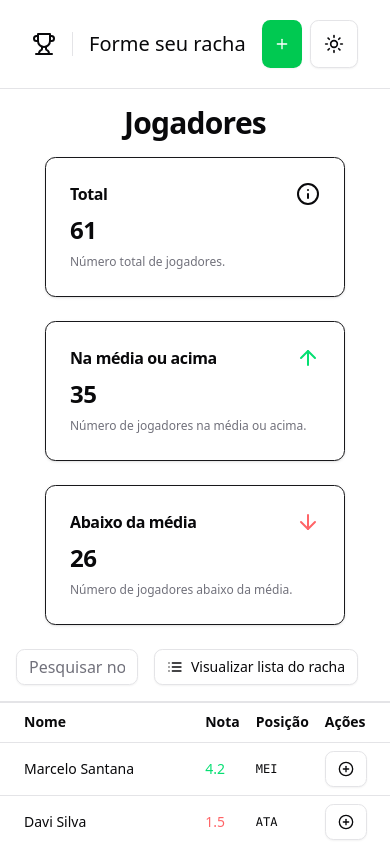
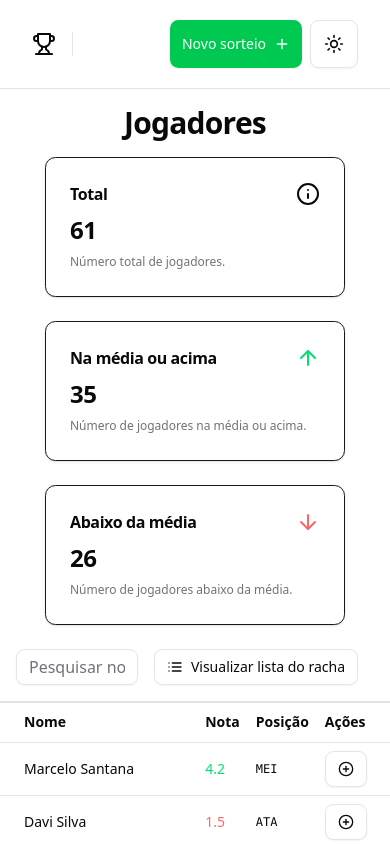
Before and after one commit to marrcelosantana/sorteador-times, a React (Vite) app: page / in a window 390 px wide. Shown: the top 844 px of the page. Built offline with nearby package versions, Linux system fonts and the light colour scheme.

Commit message:
fix: adjust visibility of header elements for responsive design; remove redundant import in NewDrawModal

```diff
--- a/src/pages/components/Header/index.tsx
+++ b/src/pages/components/Header/index.tsx
@@ -15,13 +15,13 @@ const Header: React.FC = () => {
       <div className="flex items-center justify-center gap-4">
         <Trophy className="h-6 w-6" />
         <Separator orientation="vertical" className="!h-6" />
-        <span className="text-xl">Forme seu racha</span>
+        <span className="hidden text-xl sm:inline">Forme seu racha</span>
       </div>
       <div className="flex items-center justify-center gap-2">
         <Dialog open={modalOpen} onOpenChange={setModalOpen}>
           <DialogTrigger asChild>
             <Button className="flex h-12 items-center justify-center gap-2 text-white">
-              <span className="hidden sm:inline">Novo sorteio</span>
+              <span>Novo sorteio</span>
               <Plus className="h-4 w-4" />
             </Button>
           </DialogTrigger>
--- a/src/pages/components/New-Draw-Modal/index.tsx
+++ b/src/pages/components/New-Draw-Modal/index.tsx
@@ -3,6 +3,7 @@ import { usePlayers } from "@/hooks/usePlayers";
 import { useEffect, useState } from "react";
 
 import { z } from "zod";
+import { Search } from "lucide-react";
 import { zodResolver } from "@hookform/resolvers/zod";
 
 import {
@@ -29,7 +30,6 @@ import {
 
 import ViewMatchListModal from "../View-Match-List-Modal";
 import MatchModal from "../Match-Modal";
-import { Search } from "lucide-react";
 
 type NewDrawModalProps = {
   isModalOpen: boolean;
```
